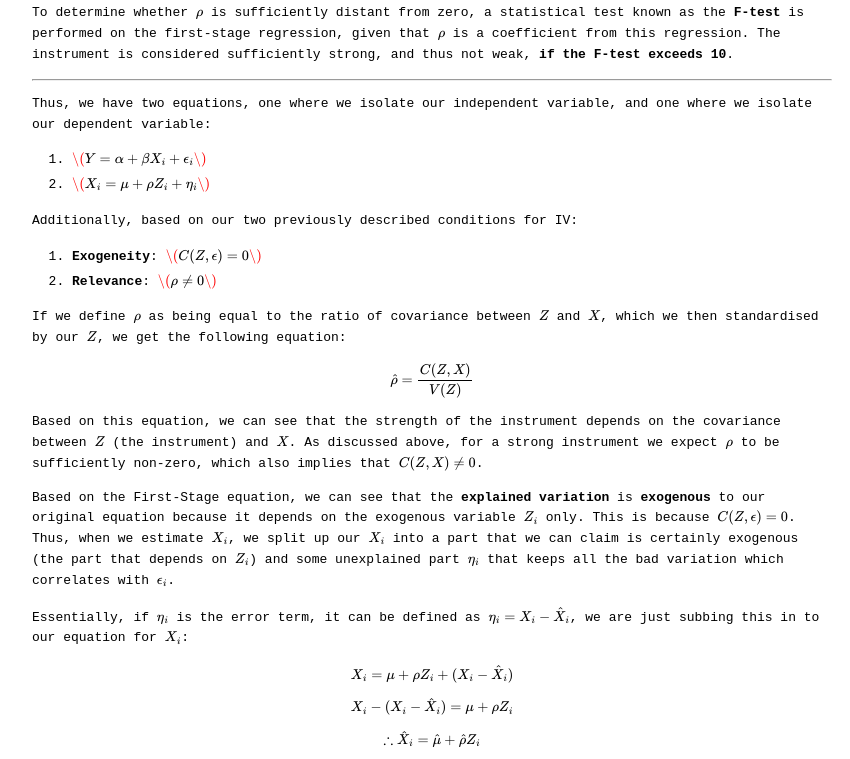
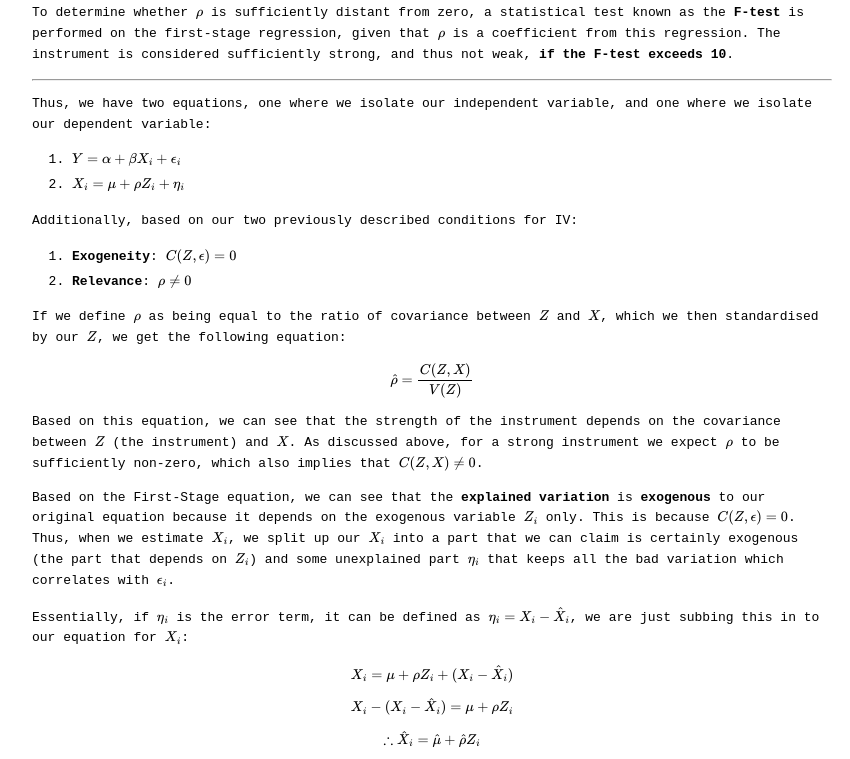
Before and after one commit to notquiteoptimal/hitchhikers-econ, a plain HTML site: page How-I-Think-About-Instrumental-Variables-The-Good-The-Bad-And-The-Ugly.html in a window 1280 px wide. Shown: the part 1296-2055 px from the top of the page, without its empty margins (208-1058 px from the left). Drawn offline with nearby package versions, Linux system fonts and the light colour scheme.

Commit message:
Update How-I-Think-About-Instrumental-Variables-The-Good-The-Bad-And-The-Ugly.html

```diff
--- a/How-I-Think-About-Instrumental-Variables-The-Good-The-Bad-And-The-Ugly.html
+++ b/How-I-Think-About-Instrumental-Variables-The-Good-The-Bad-And-The-Ugly.html
@@ -138,13 +138,13 @@ $$\underbrace{X_i}_\text{total variation} = \underbrace{\mu \: \:+ \: \: \rho Z_
 <hr />
 <p>Thus, we have two equations, one where we isolate our independent variable, and one where we isolate our dependent variable:</p>
 <ol>
-    <li>$\( Y = \alpha + \beta X_i + \epsilon_i \)$</li>
-    <li>$\( X_i = \mu + \rho Z_i + \eta_i \)$</li>
+    <li>$Y=\alpha + \beta X_i + \epsilon_i$</li>
+    <li>$X_i = \mu + \rho Z_i + \eta_i$</li>
 </ol>
 <p>Additionally, based on our two previously described conditions for IV:</p>
 <ol>
-    <li><strong>Exogeneity</strong>: $\( C(Z, \epsilon) = 0 \)$</li>
-    <li><strong>Relevance</strong>: $\( \rho \neq 0 \)$</li>
+    <li><strong>Exogeneity</strong>: $C(Z,\epsilon)=0$</li>
+    <li><strong>Relevance</strong>: $\rho \neq 0$</li>
 </ol>
 <p>If we define $\rho$ as being equal to the ratio of covariance between $Z$ and $X$, which we then standardised by our $Z$, we get the following equation:
 $$\hat{\rho}=\frac{C(Z,X)}{V(Z)}$$
```
